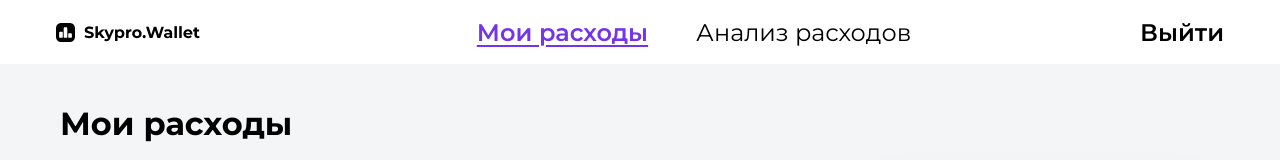
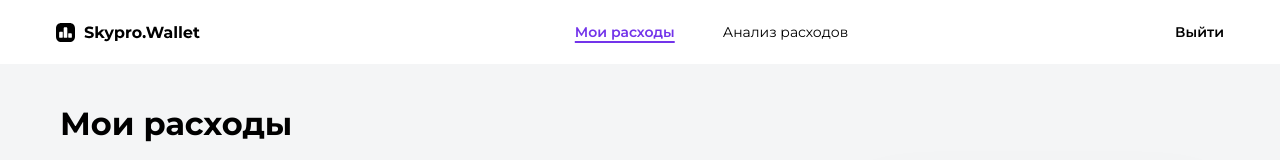
Before and after one commit to Statika3k/skypro-wallet, a React (Vite) app: page / in a window 1280 px wide. Shown: the top 160 px of the page. Built offline with nearby package versions, Linux system fonts and the light colour scheme; no server answers; sample sign-in values are in the browser's storage.

Commit message:
измеение шрифта для хедер

```diff
--- a/src/components/Header/Header.styled.js
+++ b/src/components/Header/Header.styled.js
@@ -108,7 +108,7 @@ export const MobileMenuDropdown = styled.div`
 export const MobileMenuItem = styled(Link)`
   text-decoration: none;
   padding: 7px 14px;
-  border-radius: 24px;
+  border-radius: 14px;
   font-size: 10px;
   font-weight: 500;
   cursor: pointer;
@@ -138,7 +138,7 @@ export const NavLink = styled(Link)`
   text-decoration: none;
   color: #000000;
   font-weight: ${({ $active }) => ($active ? '600' : '400')};
-  font-size: 24px; /* ← десктоп */
+  font-size: 14px; /* ← десктоп */
   cursor: pointer;
 
   ${({ $active }) =>
@@ -167,7 +167,7 @@ export const LogoutButton = styled.button`
   border: none;
   color: #000000;
   font-family: inherit;
-  font-size: 24px; /* ← десктоп */
+  font-size: 14px; /* ← десктоп */
   font-weight: 600;
   cursor: pointer;
   padding: 0;
```
